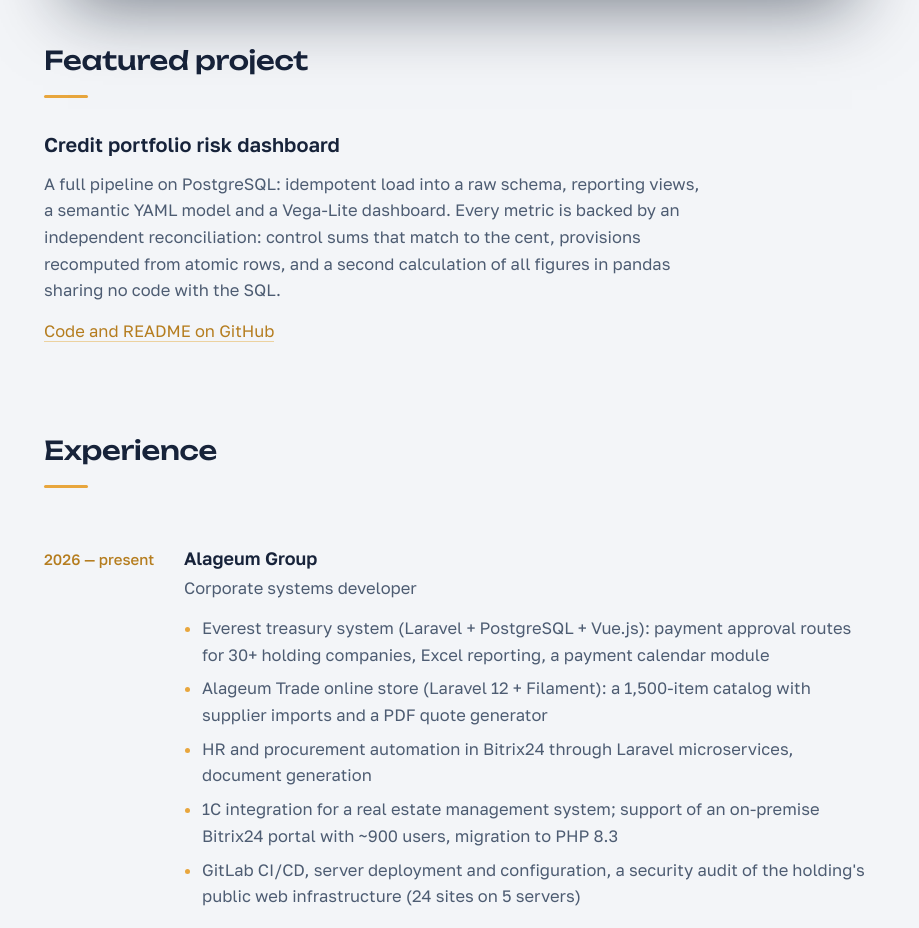
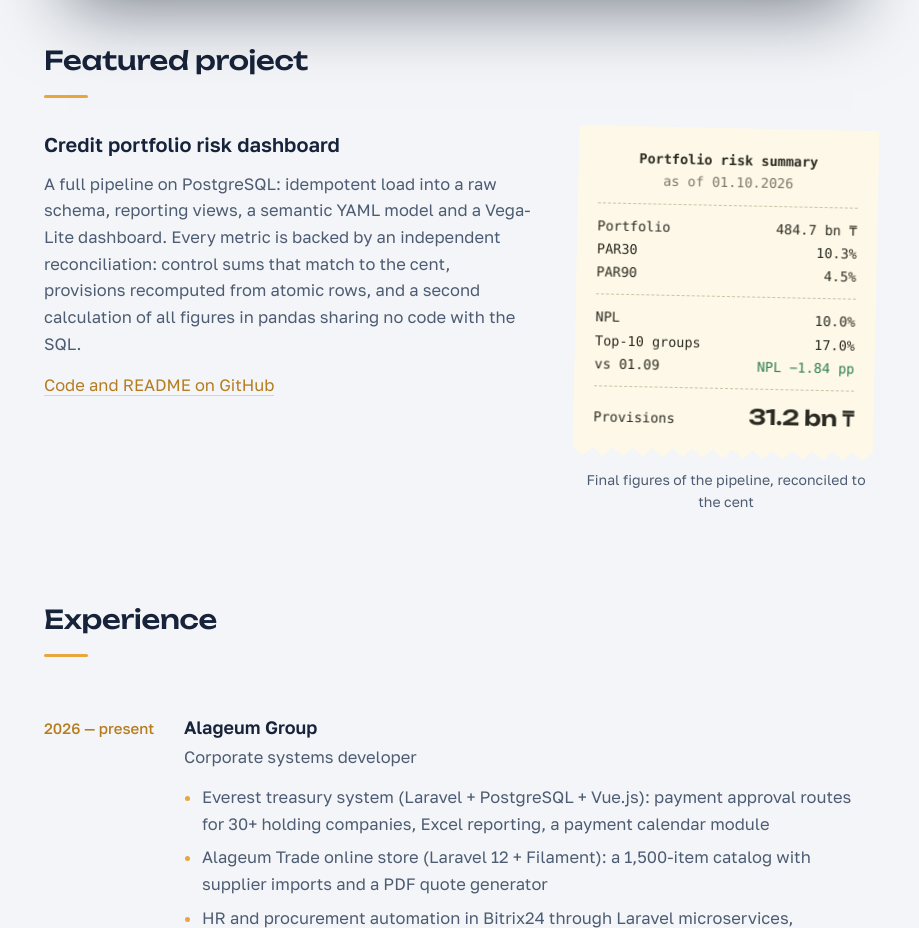
Before and after one commit to 941215300225/941215300225.github.io, a plain HTML site: page index.html in a window 1280 px wide. Shown: the part 1024-1952 px from the top of the page, without its empty margins (180-1099 px from the left). Drawn offline with Linux system fonts and the light colour scheme.

Commit message:
Receipt-style summary card with final pipeline figures

```diff
--- a/index.html
+++ b/index.html
@@ -170,9 +170,61 @@
     margin: 14px 0 30px;
   }
 
+  .project-grid {
+    display: grid;
+    grid-template-columns: 1fr 300px;
+    gap: 44px;
+    align-items: start;
+  }
   .project h3 { font-size: 20px; font-weight: 600; }
   .project p { margin-top: 10px; color: var(--ink-soft); max-width: 40em; }
   .project .links { margin-top: 14px; }
+  @media (max-width: 720px) {
+    .project-grid { grid-template-columns: 1fr; }
+    .receipt { justify-self: center; }
+  }
+
+  /* ===== Чек с итогами задания ===== */
+  .receipt {
+    background: #fdf8e7;
+    color: #2b2b23;
+    font-family: ui-monospace, "SF Mono", Menlo, Consolas, "Liberation Mono", monospace;
+    font-size: 13.5px;
+    line-height: 1.5;
+    padding: 22px 20px 26px;
+    width: 300px;
+    transform: rotate(1.2deg);
+    box-shadow: 0 14px 34px -14px rgba(23, 35, 58, 0.35);
+    --zz: 9px;
+    clip-path: polygon(0 0, 100% 0, 100% calc(100% - var(--zz)),
+      96.7% 100%, 93.3% calc(100% - var(--zz)), 90% 100%, 86.7% calc(100% - var(--zz)),
+      83.3% 100%, 80% calc(100% - var(--zz)), 76.7% 100%, 73.3% calc(100% - var(--zz)),
+      70% 100%, 66.7% calc(100% - var(--zz)), 63.3% 100%, 60% calc(100% - var(--zz)),
+      56.7% 100%, 53.3% calc(100% - var(--zz)), 50% 100%, 46.7% calc(100% - var(--zz)),
+      43.3% 100%, 40% calc(100% - var(--zz)), 36.7% 100%, 33.3% calc(100% - var(--zz)),
+      30% 100%, 26.7% calc(100% - var(--zz)), 23.3% 100%, 20% calc(100% - var(--zz)),
+      16.7% 100%, 13.3% calc(100% - var(--zz)), 10% 100%, 6.7% calc(100% - var(--zz)),
+      3.3% 100%, 0 calc(100% - var(--zz)));
+  }
+  .receipt .r-title { text-align: center; font-weight: 700; }
+  .receipt .r-date { text-align: center; color: #7a7764; margin-top: 2px; }
+  .receipt .r-sep { border: none; border-top: 1px dashed #c9c3a6; margin: 12px 0; }
+  .receipt .r-line { display: flex; justify-content: space-between; gap: 12px; margin-top: 3px; }
+  .receipt .r-line .good { color: #2e7d4f; }
+  .receipt .r-total { display: flex; justify-content: space-between; align-items: baseline; margin-top: 2px; }
+  .receipt .r-total .sum {
+    font-family: "Unbounded", sans-serif;
+    font-weight: 600;
+    font-size: 21px;
+    letter-spacing: -0.01em;
+  }
+  .receipt-caption {
+    margin-top: 16px;
+    text-align: center;
+    color: var(--ink-faint);
+    font-size: 14px;
+    max-width: 300px;
+  }
 
   /* ===== Experience ===== */
   .job {
@@ -283,6 +335,8 @@
 
   <section class="project" style="margin-top: 0">
     <h2>Featured project</h2>
+    <div class="project-grid">
+      <div>
         <h3>Credit portfolio risk dashboard</h3>
         <p>A full pipeline on PostgreSQL: idempotent load into a raw schema,
         reporting views, a semantic YAML model and a Vega-Lite dashboard.
@@ -290,6 +344,25 @@
         that match to the cent, provisions recomputed from atomic rows, and
         a second calculation of all figures in pandas sharing no code with the SQL.</p>
         <p class="links"><a href="https://github.com/941215300225/portfolio-risk-dashboard">Code and README on GitHub</a></p>
+      </div>
+      <div>
+        <div class="receipt" role="img" aria-label="Portfolio risk summary as of 01.10.2026: portfolio 484.7 billion tenge, PAR30 10.3%, PAR90 4.5%, NPL 10.0% down 1.84 points month over month, top-10 groups 17.0%, provisions 31.2 billion tenge">
+          <div class="r-title">Portfolio risk summary</div>
+          <div class="r-date">as of 01.10.2026</div>
+          <hr class="r-sep">
+          <div class="r-line"><span>Portfolio</span><span>484.7 bn ₸</span></div>
+          <div class="r-line"><span>PAR30</span><span>10.3%</span></div>
+          <div class="r-line"><span>PAR90</span><span>4.5%</span></div>
+          <hr class="r-sep">
+          <div class="r-line"><span>NPL</span><span>10.0%</span></div>
+          <div class="r-line"><span>Top-10 groups</span><span>17.0%</span></div>
+          <div class="r-line"><span>vs 01.09</span><span class="good">NPL &minus;1.84 pp</span></div>
+          <hr class="r-sep">
+          <div class="r-total"><span>Provisions</span><span class="sum">31.2 bn ₸</span></div>
+        </div>
+        <p class="receipt-caption">Final figures of the pipeline, reconciled to the cent</p>
+      </div>
+    </div>
   </section>
 
   <section>
```
Lines whose indentation alone changed are shown as unchanged.
